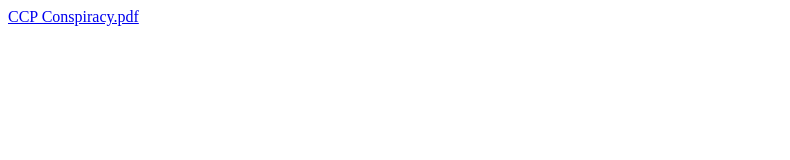
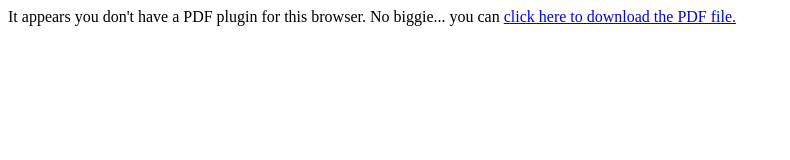
Before and after one commit to ouou64/ouou64.github.io, a plain HTML site: page index.html in a window 1280 px wide. Shown: the whole page, without its empty margins (0-790 px from the left). Drawn offline with Linux system fonts and the light colour scheme.

Commit message:
Update index.html

```diff
--- a/index.html
+++ b/index.html
@@ -1,3 +1,8 @@
-<object data="CCP/CCP_Conspiracy.pdf" type="application/pdf" width="850px" height="850px">
+<!--object data="CCP/CCP_Conspiracy.pdf" type="application/pdf" width="850px" height="850px">
   <a href="CCP/CCP_Conspiracy.pdf">CCP Conspiracy.pdf</a>
+</object-->
+<object data="CCP/CCP_Conspiracy.pdf" type="application/pdf" width="100%" height="850px">
+  <p>It appears you don't have a PDF plugin for this browser.
+   No biggie... you can <a href="CCP/CCP_Conspiracy.pdf">click here to
+  download the PDF file.</a></p>
 </object>
```
